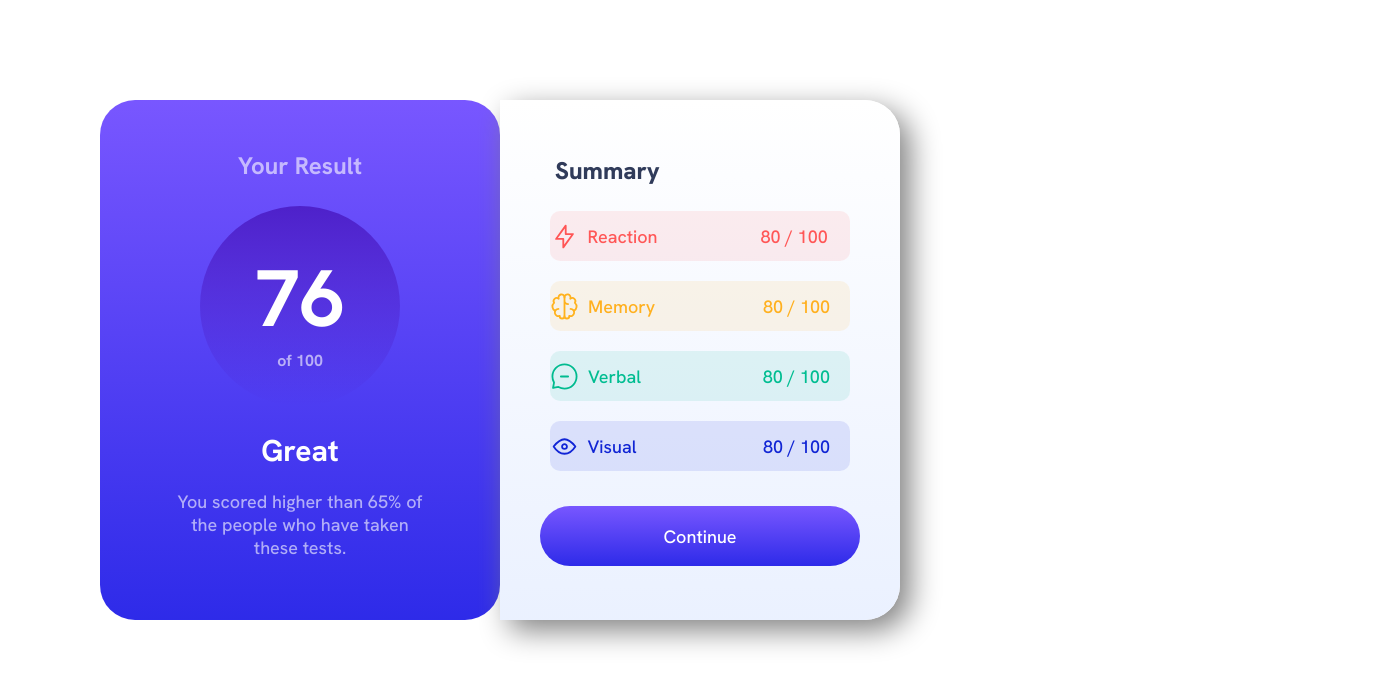
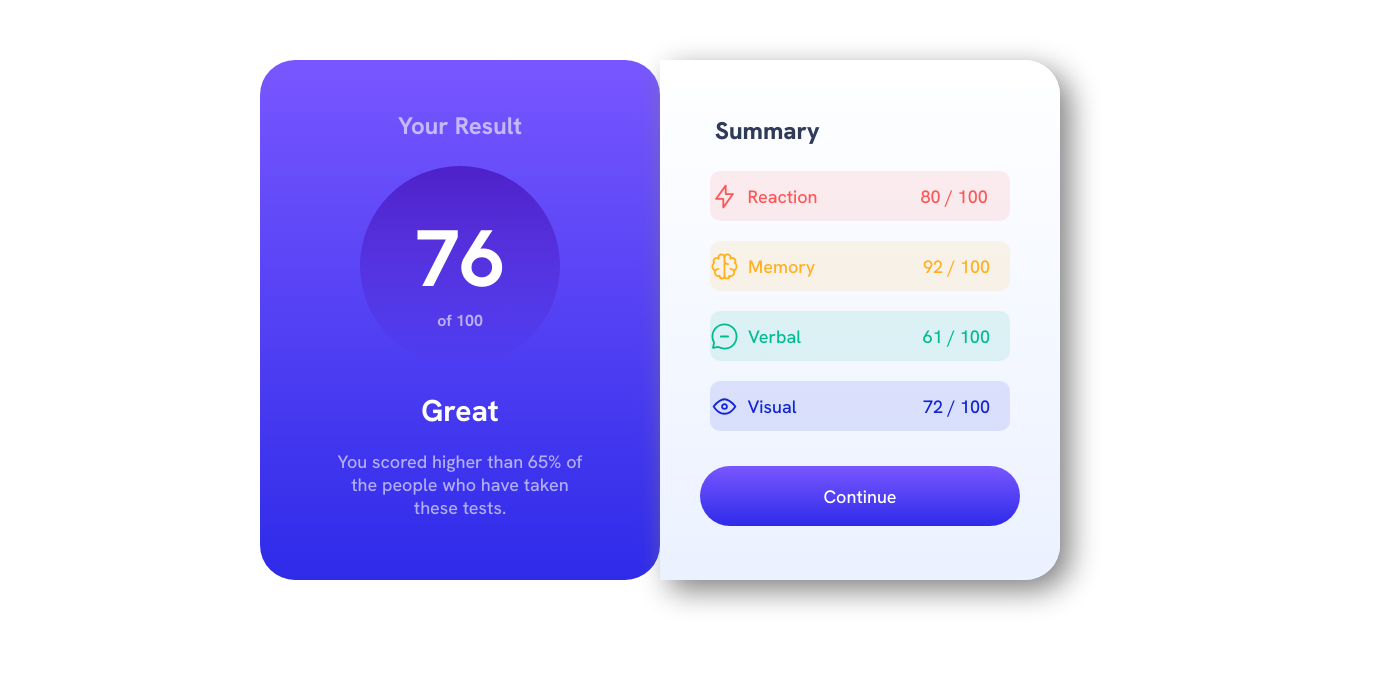
Before and after one commit to lrobertoborges/01-desafio-frontend-mentor, a plain HTML site: page index.html in a window 1280 px wide. Shown: the whole page, 1380 px wide, since content can reach past the window. Drawn offline with Linux system fonts and the light colour scheme.

Commit message:
'arredondamento das bordas e mudanças nos inputs'

```diff
--- a/index.html
+++ b/index.html
@@ -25,13 +25,15 @@
         <div class="summary">
             <h3 id="summary-title">Summary</h3>
 
-            <input class="input" type="text" id="input-reaction" name="reaction" value="        Reaction                      80 / 100">
+            <label for="reaction">
+                <input class="input" type="text" id="input-reaction" name="reaction" value="        Reaction                      80 / 100">
+            </label>
 
-            <input class="input" type="text" id="input-memory" name="memory" value="      Memory                       80 / 100">
+            <input class="input" type="text" id="input-memory" name="memory" value="      Memory                       92 / 100">
 
-            <input class="input" type="text" id="input-verbal" name="verbal" value="      Verbal                          80 / 100">
+            <input class="input" type="text" id="input-verbal" name="verbal" value="      Verbal                          61 / 100">
 
-            <input class="input" type="text" id="input-visual" name="visual" value="        Visual                           80 / 100">
+            <input class="input" type="text" id="input-visual" name="visual" value="        Visual                           72 / 100">
 
             <div>
                 <button id="button"> Continue</button>
--- a/style.css
+++ b/style.css
@@ -8,10 +8,11 @@
 }
 
 .content {
-    margin: 100px;
     width: 100%;
     height: auto;
     display: flex;
+    justify-content: center;
+    margin: 60px 20px;
 }
 
 .result {
```
